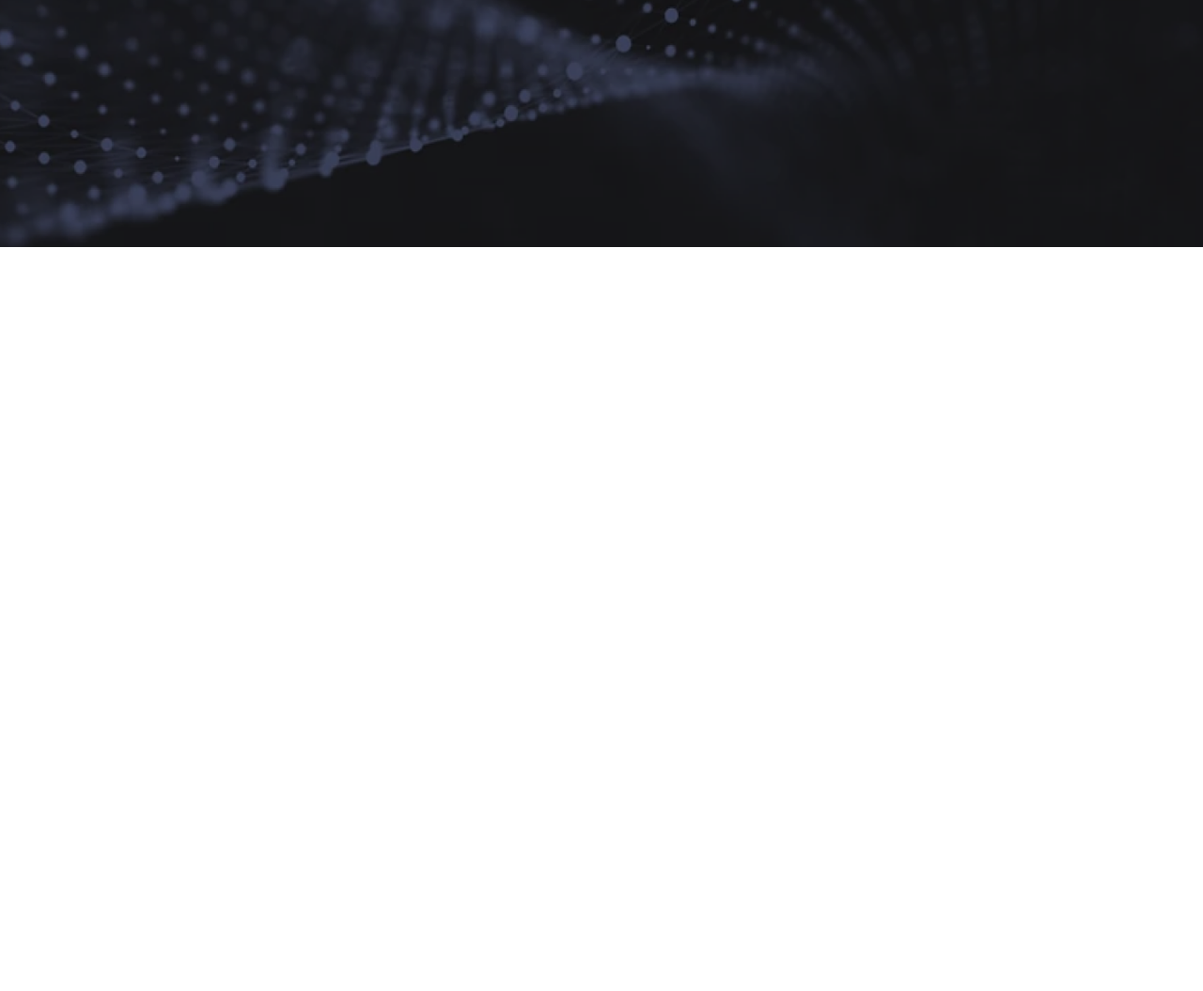
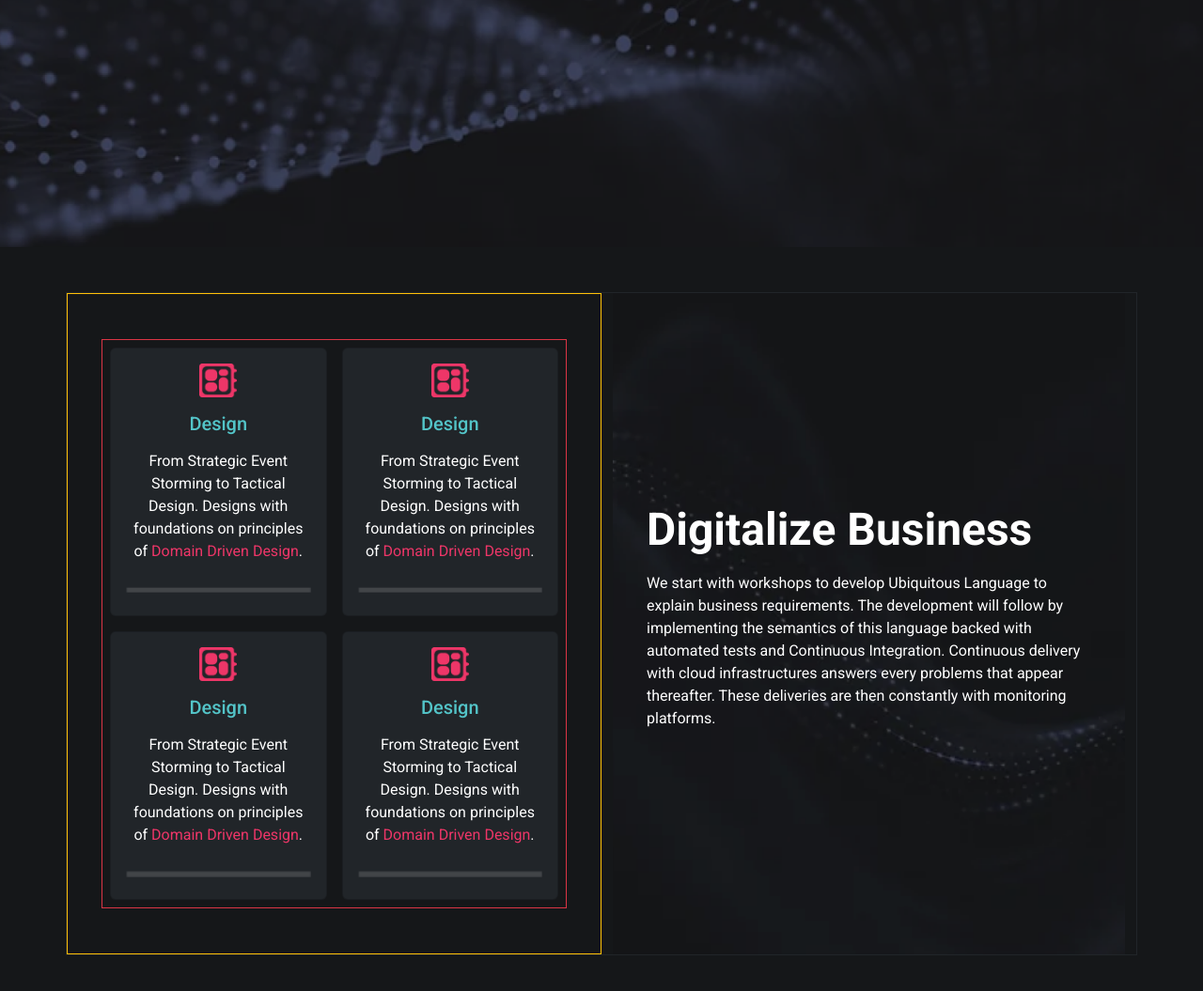
Before and after one commit to iamPrivate101/sabhriti_frontend, a plain HTML site: page index.html in a window 1280 px wide. Shown: the part 537-1592 px from the top of the page at 94% size. Before the commit the page ends 824 px from the top, so only its background shows below. Drawn offline with nearby package versions, Linux system fonts and the light colour scheme.

Commit message:
about page

```diff
--- a/index.html
+++ b/index.html
@@ -35,16 +35,27 @@
         font-family: Roboto;
         color: #ffffff;
       }
+      body {
+        background: #151719;
+      }
+      .text-primary {
+        color: #53c4c8 !important;
+      }
+      .text-sabhriti {
+        color: #ee3668 !important;
+      }
     </style>
 
     <div class="container-fluid vh-100 p-0 m-0">
       <img
         src="images/top-backgound.png"
-        class="img-fluid w-100 h-100 position-relative"
-        style="object-fit: cover; background-color: #141416"
+        class="img-fluid w-100 h-100 position-relative object-fit-cover"
+        style="background-color: #141416"
       />
-      <div class="container-fluid position-absolute top-0 start-0 w-100 py-3">
-        <nav class="navbar navbar-expand-lg mx-5">
+      <div
+        class="container-fluid position-absolute top-0 start-0 w-100 py-3 z-3"
+      >
+        <nav class="navbar navbar-expand-lg mx-2 mx-md-5 navbar-dark">
           <div class="container-fluid">
             <a class="navbar-brand m-0" href="javascript:void(0)">
               <img
@@ -56,7 +67,7 @@
               <span class="ps-3 fw-bold align-self-center"> Sabhriti</span>
             </a>
             <button
-              class="navbar-toggler"
+              class="navbar-toggler text-white"
               type="button"
               data-bs-toggle="collapse"
               data-bs-target="#navbarSupportedContent"
@@ -116,7 +127,7 @@
       </div>
 
       <div class="container position-absolute top-50 start-50 translate-middle">
-        <div class="row">
+        <div class="row px-3 px-md-0">
           <div class="col-12 col-md-6">
             <div class="display-5 fw-bold">
               Digitalization & Process Automation
@@ -137,6 +148,96 @@
       </div>
     </div>
 
-    <div>hbkjsa</div>
+    <section class="container position-relative py-5">
+      <div class="row border border-dark">
+
+        <div class="col-md-6 p-5 position-relative border border-warning">
+          <div class="row border border-danger">
+
+            <!-- First Card (Top Left) -->
+            <div class="col-12 col-md-6 p-2 d-flex justify-content-center">
+              <div class="card bg-dark w-100" style="max-width: 18rem;">
+                <div class="card-body text-center">
+                  <img class="img-fluid" width="40" height="40" src="images/icon2.png" alt="" />
+                  <h5 class="card-title text-primary my-3">Design</h5>
+                  <p class="card-text">
+                    From Strategic Event Storming to Tactical Design. Designs with foundations on principles of
+                    <span class="text-sabhriti"> Domain Driven Design</span>.
+                  </p>
+                  <img src="images/footer-line.png" class="img-fluid w-100" alt="">
+                </div>
+              </div>
+            </div>
+
+            <!-- Second Card (Top Right) -->
+            <div class="col-12 col-md-6 p-2 d-flex justify-content-center">
+              <div class="card bg-dark w-100" style="max-width: 18rem;">
+                <div class="card-body text-center">
+                  <img class="img-fluid" width="40" height="40" src="images/icon2.png" alt="Card image cap" />
+                  <h5 class="card-title text-primary my-3">Design</h5>
+                  <p class="card-text">
+                    From Strategic Event Storming to Tactical Design. Designs with foundations on principles of
+                    <span class="text-sabhriti"> Domain Driven Design</span>.
+                  </p>
+                  <img src="images/footer-line.png" class="img-fluid w-100" alt="">
+                </div>
+              </div>
+            </div>
+
+            <!-- Third Card (Bottom Left) -->
+            <div class="col-12 col-md-6 p-2 d-flex justify-content-center">
+              <div class="card bg-dark w-100" style="max-width: 18rem;">
+                <div class="card-body text-center">
+                  <img class="img-fluid" width="40" height="40" src="images/icon2.png" alt="Card image cap" />
+                  <h5 class="card-title text-primary my-3">Design</h5>
+                  <p class="card-text">
+                    From Strategic Event Storming to Tactical Design. Designs with foundations on principles of
+                    <span class="text-sabhriti"> Domain Driven Design</span>.
+                  </p>
+                  <img src="images/footer-line.png" class="img-fluid w-100" alt="">
+                </div>
+              </div>
+            </div>
+
+            <!-- Fourth Card (Bottom Right) -->
+            <div class="col-12 col-md-6 p-2 d-flex justify-content-center">
+              <div class="card bg-dark w-100" style="max-width: 18rem;">
+                <div class="card-body text-center">
+                  <img class="img-fluid" width="40" height="40" src="images/icon2.png" alt="Card image cap" />
+                  <h5 class="card-title text-primary my-3">Design</h5>
+                  <p class="card-text">
+                    From Strategic Event Storming to Tactical Design. Designs with foundations on principles of
+                    <span class="text-sabhriti"> Domain Driven Design</span>.
+                  </p>
+                  <img src="images/footer-line.png" class="img-fluid w-100" alt="">
+                </div>
+              </div>
+            </div>
+
+          </div>
+        </div>
+
+
+        <div class="col-md-6 position-relative">
+          <img
+            src="images/digitize-background.png"
+            class="img-fluid object-fit-cover w-100 h-100"
+          />
+          <div
+            class="container position-absolute top-50 start-50 translate-middle p-5"
+          >
+            <div class="display-5 fw-bold">Digitalize Business</div>
+            <div class="py-3">
+              We start with workshops to develop Ubiquitous Language to explain
+              business requirements. The development will follow by implementing
+              the semantics of this language backed with automated tests and
+              Continuous Integration. Continuous delivery with cloud
+              infrastructures answers every problems that appear thereafter.
+              These deliveries are then constantly with monitoring platforms.
+            </div>
+          </div>
+        </div>
+      </div>
+    </section>
   </body>
 </html>
```
Also changed, not shown: images/digitize-background.png (added), images/footer-line.png (added), images/icon1.svg (added), images/icon2.png (added), images/icon3.png (added), images/icon4.png (added).
